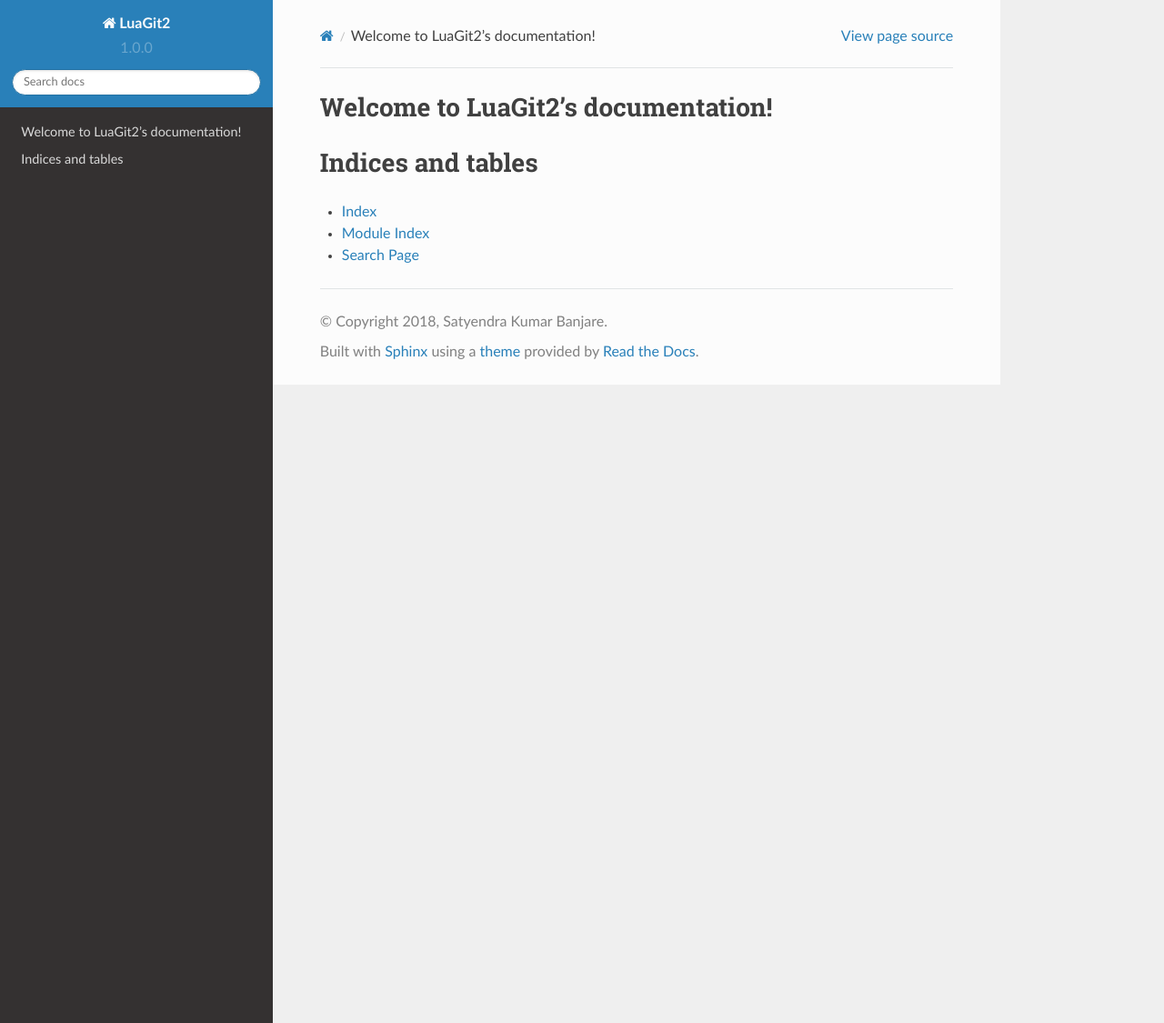
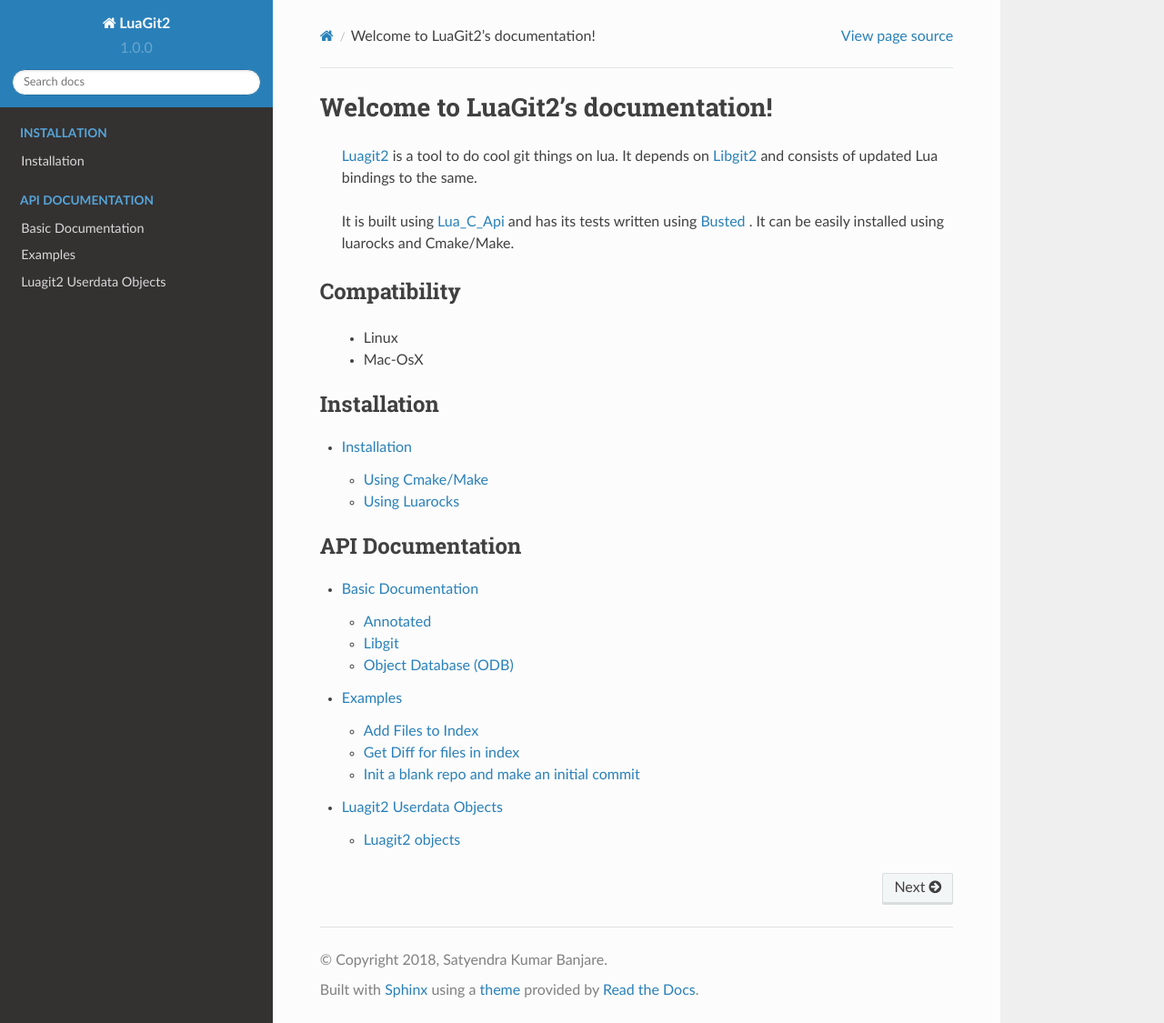
Before and after one commit to SatyendraBanjare/luagit2, a Sphinx documentation site: the page built from docs/source/index.rst, in a window 1280 px wide and 1125 px high. Shown: the whole window at 91% size. Built offline with Sphinx 7.4.7 and the Read the Docs theme 2.0.0, drawn with Linux system fonts in a browser that asks for light colours.

Commit message:
docs : Restructured documentation

```diff
--- /dev/null
+++ b/docs/source/basic/annotated.rst
@@ -0,0 +1,2 @@
+Annotated
+=========
--- /dev/null
+++ b/docs/source/basic/index.rst
@@ -0,0 +1,11 @@
+###################
+Basic Documentation
+###################
+
+This section contains explaination on Luagit2 API.
+
+.. toctree::
+
+   annotated
+   libgit
+   odb
--- /dev/null
+++ b/docs/source/basic/libgit.rst
@@ -0,0 +1,2 @@
+Libgit
+======
--- /dev/null
+++ b/docs/source/basic/odb.rst
@@ -0,0 +1,2 @@
+Object Database (ODB)
+=====================
--- /dev/null
+++ b/docs/source/examples/add_to_index.rst
@@ -0,0 +1,2 @@
+Add Files to Index
+==================
--- /dev/null
+++ b/docs/source/examples/diff_files.rst
@@ -0,0 +1,2 @@
+Get Diff for files in index
+===========================
--- /dev/null
+++ b/docs/source/examples/index.rst
@@ -0,0 +1,11 @@
+########
+Examples
+########
+
+This section contains explaination on examples provided in luagit2.
+
+.. toctree::
+
+   add_to_index
+   diff_files
+   init_and_make_initial_commit
--- /dev/null
+++ b/docs/source/examples/init_and_make_initial_commit.rst
@@ -0,0 +1,2 @@
+Init a blank repo and make an initial commit
+============================================
--- a/docs/source/index.rst
+++ b/docs/source/index.rst
@@ -6,15 +6,34 @@
 Welcome to LuaGit2's documentation!
 ===================================
 
+ `Luagit2`_ is a tool to do cool git things on lua. It depends on `Libgit2`_ and
+ consists of updated Lua bindings to the same.
+
+ It is built using `Lua_C_Api`_ and has its tests written using `Busted`_ . It can be easily
+ installed using luarocks and Cmake/Make.
+
+*************
+Compatibility
+*************
+
+	* Linux
+	* Mac-OsX
+
+.. _Libgit2: https://github.com/libgit2/libgit2
+.. _Luagit2: https://github.com/SatyendraBanjare/luagit2
+.. _Lua_C_Api: https://www.lua.org/pil/24.html
+.. _Busted: https://github.com/Olivine-Labs/busted
+
 .. toctree::
    :maxdepth: 2
-   :caption: Contents:
+   :caption: Installation
 
+   install/index
 
+.. toctree::
+   :maxdepth: 2
+   :caption: API Documentation
 
-Indices and tables
-==================
-
-* :ref:`genindex`
-* :ref:`modindex`
-* :ref:`search`
+   basic/index
+   examples/index
+   luagit2_objects/index
--- /dev/null
+++ b/docs/source/install/cmake.rst
@@ -0,0 +1,2 @@
+Using Cmake/Make
+================
--- /dev/null
+++ b/docs/source/install/index.rst
@@ -0,0 +1,10 @@
+############
+Installation
+############
+
+This section contains information on used luagit2 objects in luagit2 API's functions.
+
+.. toctree::
+
+   cmake
+   luarocks
--- /dev/null
+++ b/docs/source/install/luarocks.rst
@@ -0,0 +1,2 @@
+Using Luarocks
+==============
--- /dev/null
+++ b/docs/source/luagit2_objects/luagit2_objects.rst
@@ -0,0 +1,2 @@
+Luagit2 objects
+===============
```
Also changed, not shown: docs/source/luagit2_objects/index.rst (added, +9 -0 lines).
